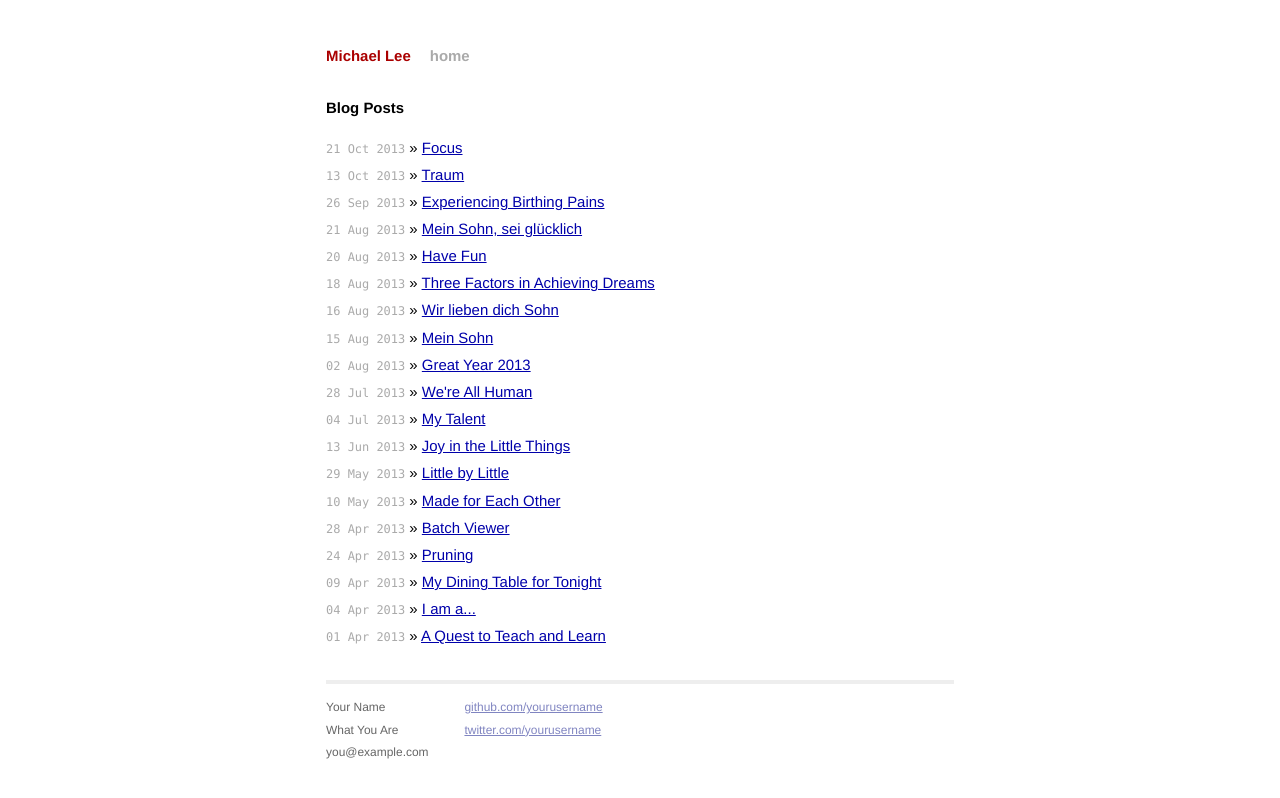
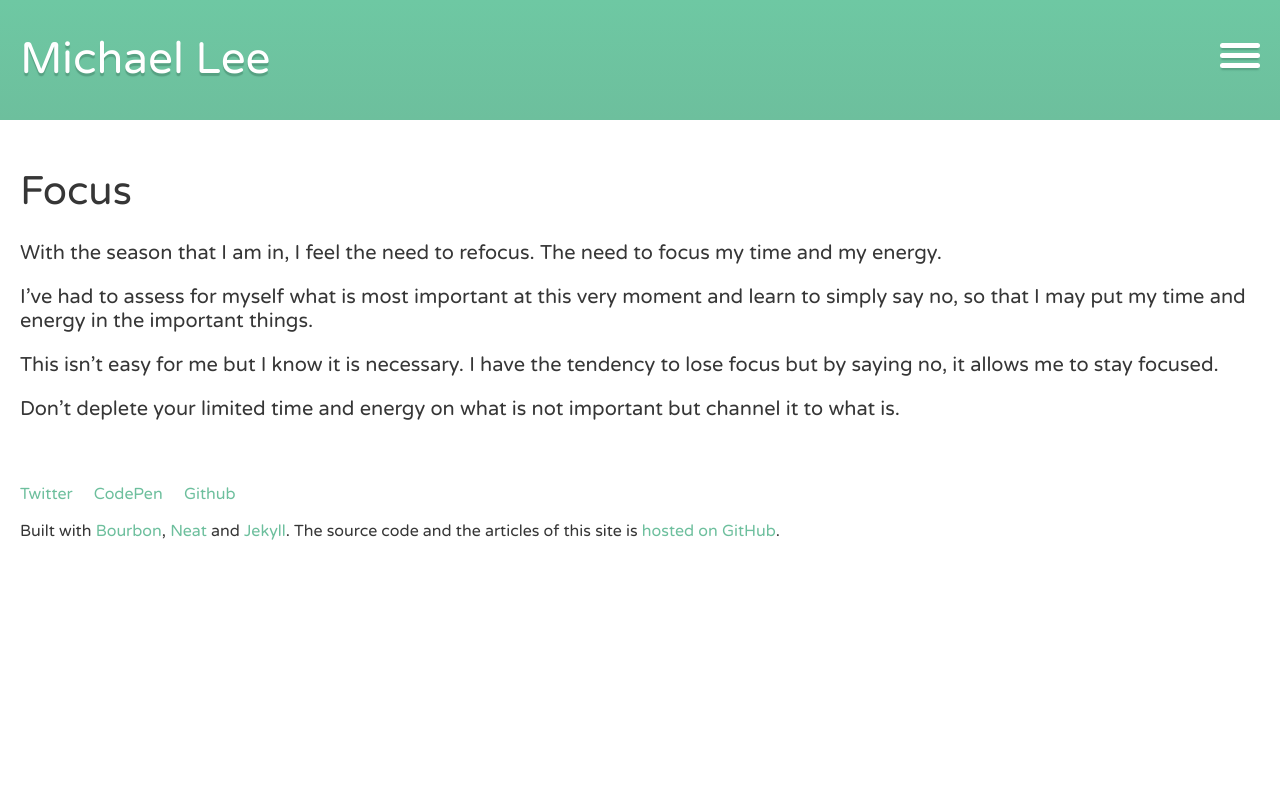
Before and after one commit to michaellee/old-michaelsoolee.com, a Jekyll site: the page built from index.html, in a window 1280 px wide and 900 px high. Shown: the top 798 px of the window. Built offline with Jekyll 4.4.1, drawn with Linux system fonts in a browser that asks for light colours; nearby versions of some CDN libraries; Markdown is read by kramdown in place of the engine named in the settings.

Commit message:
New layout

```diff
--- a/_layouts/default.html
+++ b/_layouts/default.html
@@ -8,37 +8,52 @@
 
         <!-- syntax highlighting CSS -->
         <link rel="stylesheet" href="/css/syntax.css">
+        <link href='http://fonts.googleapis.com/css?family=Varela+Round' rel='stylesheet' type='text/css'>
 
         <!-- Custom CSS -->
         <link rel="stylesheet" href="/css/main.css">
 
     </head>
     <body>
-
-        <div class="site">
-          <div class="header">
-            <h1 class="title"><a href="/">{{ site.name }}</a></h1>
-            <a class="extra" href="/">home</a>
-          </div>
-
-          {{ content }}
-
-          <div class="footer">
-            <div class="contact">
-              <p>
-                Your Name<br />
-                What You Are<br />
-                you@example.com
-              </p>
-            </div>
-            <div class="contact">
-              <p>
-                <a href="https://github.com/yourusername">github.com/yourusername</a><br />
-                <a href="https://twitter.com/yourusername">twitter.com/yourusername</a><br />
-              </p>
+      <nav class="MainNav">
+        <a href="{site.url}}/about">About</a>
+        <a href="{site.url}}/writings">Writings</a>
+        <a href="{site.url}}/projects">Projects</a>
+      </nav>
+      <div class="GlobalHolder">
+        <header>
+          <div class="container">
+            <h1 class="Logo"><a href="/">{{ site.name }}</a></h1>
+            <div class="Menu-trigger">
+              <span></span>
+              <span></span>
+              <span></span>
             </div>
           </div>
-        </div>
-
+        </header>
+        <section class="Body">
+          <div class="container">
+        {{ content }}
+          </div>
+        </section>
+        <footer>
+          <div class="container">
+            <nav>
+              <a href="https://twitter.com/hellomichaellee">Twitter</a>
+              <a href="https://codepen.io/michaellee">CodePen</a>
+              <a href="https://github.com/michaellee">Github</a>
+            </nav>
+            <p>Built with <a href="http://bourbon.io">Bourbon</a>, <a href="http://neat.bourbon.io">Neat</a> and <a href="http://jekyllrb.com">Jekyll</a>. The source code and the articles of this site is <a href="https://github.com/michaellee/michaellee.github.io">hosted on GitHub</a>.</p>
+          </div>
+        </footer>
+      </div>
+      <script src="//ajax.googleapis.com/ajax/libs/jquery/1.10.2/jquery.min.js"></script>
+      <script>
+        $(function(){
+          $("header").delegate(".Menu-trigger", "click", function(){
+            $("body").toggleClass("is-pushedLeft");
+          });
+        });
+      </script>
     </body>
 </html>
--- a/css/main.css
+++ b/css/main.css
@@ -1,160 +1,351 @@
+* {
+  -webkit-box-sizing: border-box;
+  -moz-box-sizing: border-box;
+  box-sizing: border-box; }
+
+/*!
+Pure v0.3.0
+Copyright 2013 Yahoo! Inc. All rights reserved.
+Licensed under the BSD License.
+https://github.com/yui/pure/blob/master/LICENSE.md
+*/
+/*!
+normalize.css v1.1.2 | MIT License | git.io/normalize
+Copyright (c) Nicolas Gallagher and Jonathan Neal
+*/
+/*! normalize.css v1.1.2 | MIT License | git.io/normalize */
+article, aside, details, figcaption, figure, footer, header, hgroup, main, nav, section, summary {
+  display: block; }
+
+audio, canvas, video {
+  display: inline-block;
+  *display: inline;
+  *zoom: 1; }
+
+audio:not([controls]) {
+  display: none;
+  height: 0; }
+
+[hidden] {
+  display: none; }
+
+html {
+  font-size: 100%;
+  -ms-text-size-adjust: 100%;
+  -webkit-text-size-adjust: 100%; }
+
+html, button, input, select, textarea {
+  font-family: sans-serif; }
+
+body {
+  margin: 0; }
+
+a:focus {
+  outline: thin dotted; }
+
+a:active, a:hover {
+  outline: 0; }
+
+h1 {
+  font-size: 2em;
+  margin: .67em 0; }
+
+h2 {
+  font-size: 1.5em;
+  margin: .83em 0; }
+
+h3 {
+  font-size: 1.17em;
+  margin: 1em 0; }
+
+h4 {
+  font-size: 1em;
+  margin: 1.33em 0; }
+
+h5 {
+  font-size: .83em;
+  margin: 1.67em 0; }
+
+h6 {
+  font-size: .67em;
+  margin: 2.33em 0; }
+
+abbr[title] {
+  border-bottom: 1px dotted; }
+
+b, strong {
+  font-weight: 700; }
+
+blockquote {
+  margin: 1em 40px; }
+
+dfn {
+  font-style: italic; }
+
+hr {
+  -moz-box-sizing: content-box;
+  box-sizing: content-box;
+  height: 0; }
+
+mark {
+  background: #ff0;
+  color: #000; }
+
+p, pre {
+  margin: 1em 0; }
+
+code, kbd, pre, samp {
+  font-family: monospace,serif;
+  _font-family: 'courier new',monospace;
+  font-size: 1em; }
+
+pre {
+  white-space: pre;
+  white-space: pre-wrap;
+  word-wrap: break-word; }
+
+q {
+  quotes: none; }
+
+q:before, q:after {
+  content: '';
+  content: none; }
+
+small {
+  font-size: 80%; }
+
+sub, sup {
+  font-size: 75%;
+  line-height: 0;
+  position: relative;
+  vertical-align: baseline; }
+
+sup {
+  top: -.5em; }
+
+sub {
+  bottom: -.25em; }
+
+dl, menu, ol, ul {
+  margin: 1em 0; }
+
+dd {
+  margin: 0 0 0 40px; }
+
+menu, ol, ul {
+  padding: 0 0 0 40px; }
+
+nav ul, nav ol {
+  list-style: none;
+  list-style-image: none; }
+
+img {
+  border: 0;
+  -ms-interpolation-mode: bicubic; }
+
+svg:not(:root) {
+  overflow: hidden; }
+
+figure {
+  margin: 0; }
+
+form {
+  margin: 0; }
+
+fieldset {
+  border: 1px solid silver;
+  margin: 0 2px;
+  padding: .35em .625em .75em; }
+
+legend {
+  border: 0;
+  padding: 0;
+  white-space: normal;
+  *margin-left: -7px; }
+
+button, input, select, textarea {
+  font-size: 100%;
+  margin: 0;
+  vertical-align: baseline;
+  *vertical-align: middle; }
+
+button, input {
+  line-height: normal; }
+
+button, select {
+  text-transform: none; }
+
+button, html input[type=button], input[type=reset], input[type=submit] {
+  -webkit-appearance: button;
+  cursor: pointer;
+  *overflow: visible; }
+
+button[disabled], html input[disabled] {
+  cursor: default; }
+
+input[type=checkbox], input[type=radio] {
+  box-sizing: border-box;
+  padding: 0;
+  *height: 13px;
+  *width: 13px; }
+
+input[type=search] {
+  -webkit-appearance: textfield;
+  -moz-box-sizing: content-box;
+  -webkit-box-sizing: content-box;
+  box-sizing: content-box; }
+
+input[type=search]::-webkit-search-cancel-button, input[type=search]::-webkit-search-decoration {
+  -webkit-appearance: none; }
+
+button::-moz-focus-inner, input::-moz-focus-inner {
+  border: 0;
+  padding: 0; }
+
+textarea {
+  overflow: auto;
+  vertical-align: top; }
+
+table {
+  border-collapse: collapse;
+  border-spacing: 0; }
+
 /*****************************************************************************/
 /*
 /* Common
 /*
 /*****************************************************************************/
-
 /* Global Reset */
 * {
   margin: 0;
-  padding: 0;
-}
+  padding: 0; }
 
-html, body { height: 100%; }
+html, body {
+  height: 100%; }
 
 body {
-  background-color: #FFF;
-  font: 13.34px Helvetica, Arial, sans-serif;
-  font-size: small;
-  text-align: center;
-}
+  position: relative;
+  background-color: #fff;
+  font-size: 20px;
+  font-family: 'Varela Round', sans-serif;
+  color: #363636;
+  -webkit-font-smoothing: subpixel-antialiased; }
 
 h1, h2, h3, h4, h5, h6 {
-  font-size: 100%; }
+  font-size: 100%;
+  font-weight: normal; }
 
-h1 { margin-bottom: 1em; }
-p { margin: 1em 0; }
+p {
+  margin: 1em 0; }
 
-a         { color: #00a; }
-a:hover   { color: #000; }
-a:visited { color: #a0a; }
+a {
+  color: #6dbf9d;
+  text-decoration: none; }
 
-/*****************************************************************************/
-/*
-/* Home
-/*
-/*****************************************************************************/
-ul.posts {
-  list-style-type: none;
-  margin-bottom: 2em;
-}
+.container {
+  *zoom: 1;
+  max-width: 68em;
+  margin-left: auto;
+  margin-right: auto;
+  padding: 20px; }
+  .container:before, .container:after {
+    content: " ";
+    display: table; }
+  .container:after {
+    clear: both; }
 
-ul.posts li {
-  line-height: 1.75em;
-}
+header {
+  width: 100%;
+  background-color: #6ec8a3;
+  background-image: -webkit-gradient(linear, left top, left bottom, color-stop(0%, #6ec8a3), color-stop(100%, #6dbf9d));
+  background-image: -webkit-linear-gradient(#6ec8a3, #6dbf9d);
+  background-image: linear-gradient(#6ec8a3, #6dbf9d); }
 
-ul.posts span {
-  color: #aaa;
-  font-family: Monaco, "Courier New", monospace;
-  font-size: 80%;
-}
+.Logo {
+  float: left; }
+  .Logo a {
+    font-size: 2.75rem;
+    color: #fff;
+    text-shadow: 0 3px 1px #56a182; }
 
-/*****************************************************************************/
-/*
-/* Site
-/*
-/*****************************************************************************/
+footer a, footer p {
+  font-size: 1rem; }
+footer nav a {
+  margin: 0 0 0 1rem; }
+  footer nav a:first-child {
+    margin: 0; }
 
-.site {
-  font-size: 115%;
-  text-align: justify;
-  width: 42em;
-  margin: 3em auto 2em;
-  line-height: 1.5em;
-}
+.meta {
+  font-size: 1rem;
+  font-style: italic; }
 
-.site .header a {
-  font-weight: bold;
-  text-decoration: none;
-}
+.Menu-trigger {
+  height: 28px;
+  width: 40px;
+  margin: 23px 0;
+  float: right;
+  cursor: pointer; }
+  .Menu-trigger span:first-child {
+    margin: 0; }
+  .Menu-trigger span {
+    -webkit-border-radius: 20px;
+    -moz-border-radius: 20px;
+    border-radius: 20px;
+    height: 5px;
+    width: 40px;
+    margin: 5px 0 0;
+    display: block;
+    background: #fff;
+    -webkit-box-shadow: 0 3px 2px -1px #56a182;
+    -moz-box-shadow: 0 3px 2px -1px #56a182;
+    box-shadow: 0 3px 2px -1px #56a182; }
 
-.site .header h1.title {
-  display: inline-block;
-  margin-bottom: 2em;
-}
+.Body h1 {
+  font-size: 2.5rem; }
+.Body h1.heading {
+  font-size: 1.5rem; }
 
-.site .header h1.title a {
-  color: #a00;
-}
+.Entry-title a {
+  color: #363636; }
 
-.site .header h1.title a:hover {
-  color: #000;
-}
+.MainNav {
+  position: fixed;
+  background: #eae9e7;
+  width: 280px;
+  height: 100%;
+  right: 0;
+  top: 0;
+  z-index: 0;
+  padding: 20px; }
+  .MainNav a {
+    color: #363636;
+    display: block;
+    margin: 0 0 1em; }
 
-.site .header a.extra {
-  color: #aaa;
-  margin-left: 1em;
-}
+.GlobalHolder {
+  z-index: 1;
+  position: relative;
+  height: 100%;
+  background: #fff;
+  -webkit-transition: -webkit-transform 0.33s cubic-bezier(0.694, 0.0482, 0.335, 1);
+  -moz-transition: -webkit-transform 0.33s cubic-bezier(0.694, 0.0482, 0.335, 1);
+  transition: -webkit-transform 0.33s cubic-bezier(0.694, 0.0482, 0.335, 1);
+  -webkit-transition: -ms-transform 0.33s cubic-bezier(0.694, 0.0482, 0.335, 1);
+  -moz-transition: -ms-transform 0.33s cubic-bezier(0.694, 0.0482, 0.335, 1);
+  transition: -ms-transform 0.33s cubic-bezier(0.694, 0.0482, 0.335, 1);
+  -webkit-transition: -moz-transform 0.33s cubic-bezier(0.694, 0.0482, 0.335, 1);
+  -moz-transition: -moz-transform 0.33s cubic-bezier(0.694, 0.0482, 0.335, 1);
+  transition: -moz-transform 0.33s cubic-bezier(0.694, 0.0482, 0.335, 1);
+  -webkit-transition: -o-transform 0.33s cubic-bezier(0.694, 0.0482, 0.335, 1);
+  -moz-transition: -o-transform 0.33s cubic-bezier(0.694, 0.0482, 0.335, 1);
+  transition: -o-transform 0.33s cubic-bezier(0.694, 0.0482, 0.335, 1);
+  -webkit-transition: transform 0.33s cubic-bezier(0.694, 0.0482, 0.335, 1);
+  -moz-transition: transform 0.33s cubic-bezier(0.694, 0.0482, 0.335, 1);
+  transition: transform 0.33s cubic-bezier(0.694, 0.0482, 0.335, 1); }
 
-.site .header a.extra:hover {
-  color: #000;
-}
-
-.site .meta {
-  color: #aaa;
-}
-
-.site .footer {
-  font-size: 80%;
-  color: #666;
-  border-top: 4px solid #eee;
-  margin-top: 2em;
-  overflow: hidden;
-}
-
-.site .footer .contact {
-  float: left;
-  margin-right: 3em;
-}
-
-.site .footer .contact a {
-  color: #8085C1;
-}
-
-.site .footer .rss {
-  margin-top: 1.1em;
-  margin-right: -.2em;
-  float: right;
-}
-
-.site .footer .rss img {
-  border: 0;
-}
-
-/*****************************************************************************/
-/*
-/* Posts
-/*
-/*****************************************************************************/
-
-/* standard */
-.post pre {
-  border: 1px solid #ddd;
-  background-color: #eef;
-  padding: 0 .4em;
-}
-
-.post ul, .post ol {
-  margin-left: 1.35em;
-}
-
-.post code {
-  border: 1px solid #ddd;
-  background-color: #eef;
-  padding: 0 .2em;
-}
-
-.post pre code {
-  border: none;
-}
-
-/* terminal */
-.post pre.terminal {
-  border: 1px solid #000;
-  background-color: #333;
-  color: #FFF;
-}
-
-.post pre.terminal code {
-  background-color: #333;
-}
+.is-pushedLeft .GlobalHolder {
+  -webkit-transform: translate3d(-280px, 0, 0);
+  -moz-transform: translate3d(-280px, 0, 0);
+  -ms-transform: translate3d(-280px, 0, 0);
+  -o-transform: translate3d(-280px, 0, 0);
+  transform: translate3d(-280px, 0, 0); }
--- a/index.html
+++ b/index.html
@@ -1,13 +1,17 @@
 ---
 layout: default
-title: Your New Jekyll Site
+title: Michael Lee
 ---
 
-<div id="home">
-  <h1>Blog Posts</h1>
-  <ul class="posts">
-    {% for post in site.posts %}
-      <li><span>{{ post.date | date_to_string }}</span> &raquo; <a href="{{ post.url }}">{{ post.title }}</a></li>
-    {% endfor %}
-  </ul>
-</div>
+<section class="Entry">
+	{% assign post = site.posts.first %}
+	{% assign content = post.content %}
+	<h1 class="Entry-title">
+	{% if post.title %}
+	<a href="{{ root_url }}{{ post.url }}">{{ post.title }}</a>
+	{% endif %}
+	</h1>
+	<div class="Entry-content">
+	{{ content }}
+	</div>
+</section>
```
Also changed, not shown: _layouts/post.html (+5 -2 lines), about/index.html (added), projects/index.html (added), writings/index.html (added), 1 other file.
